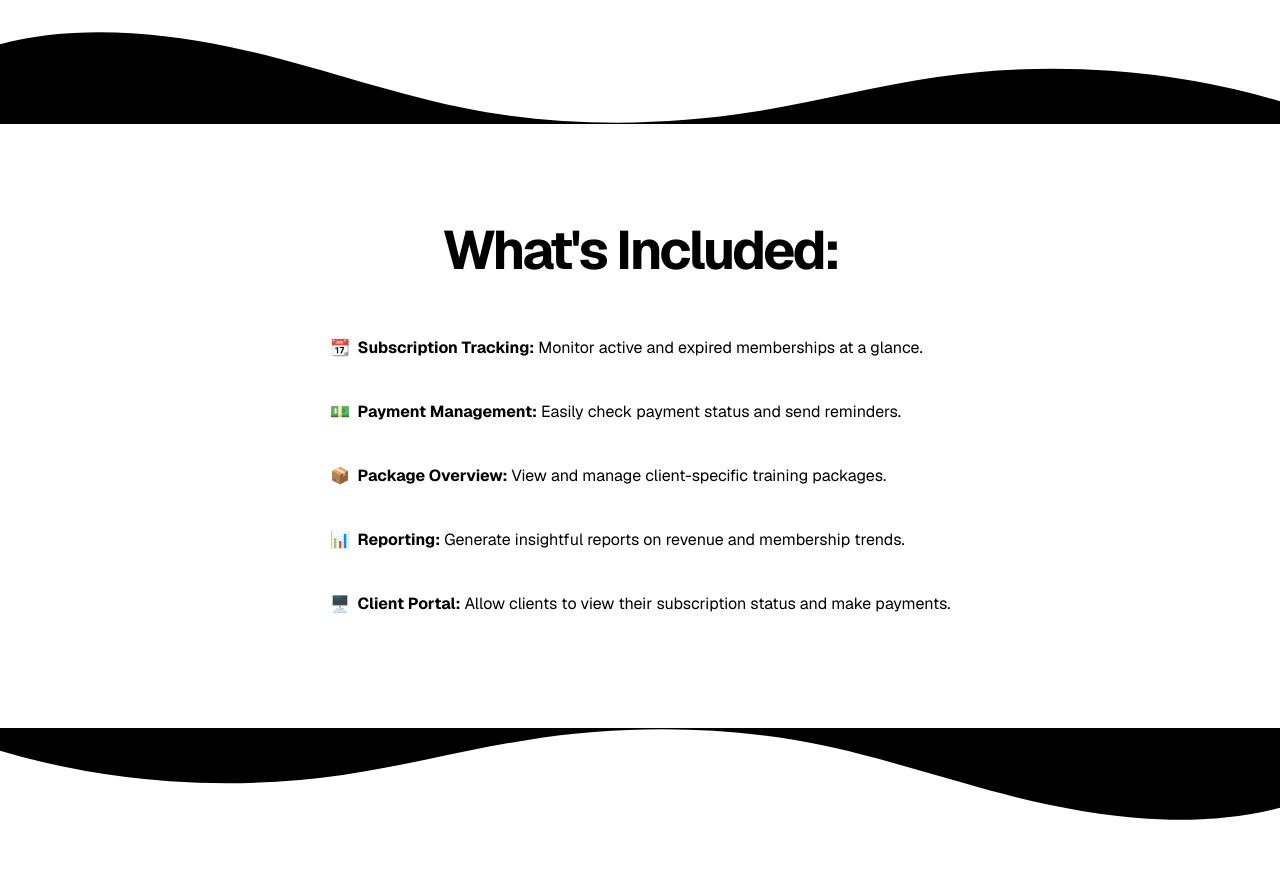
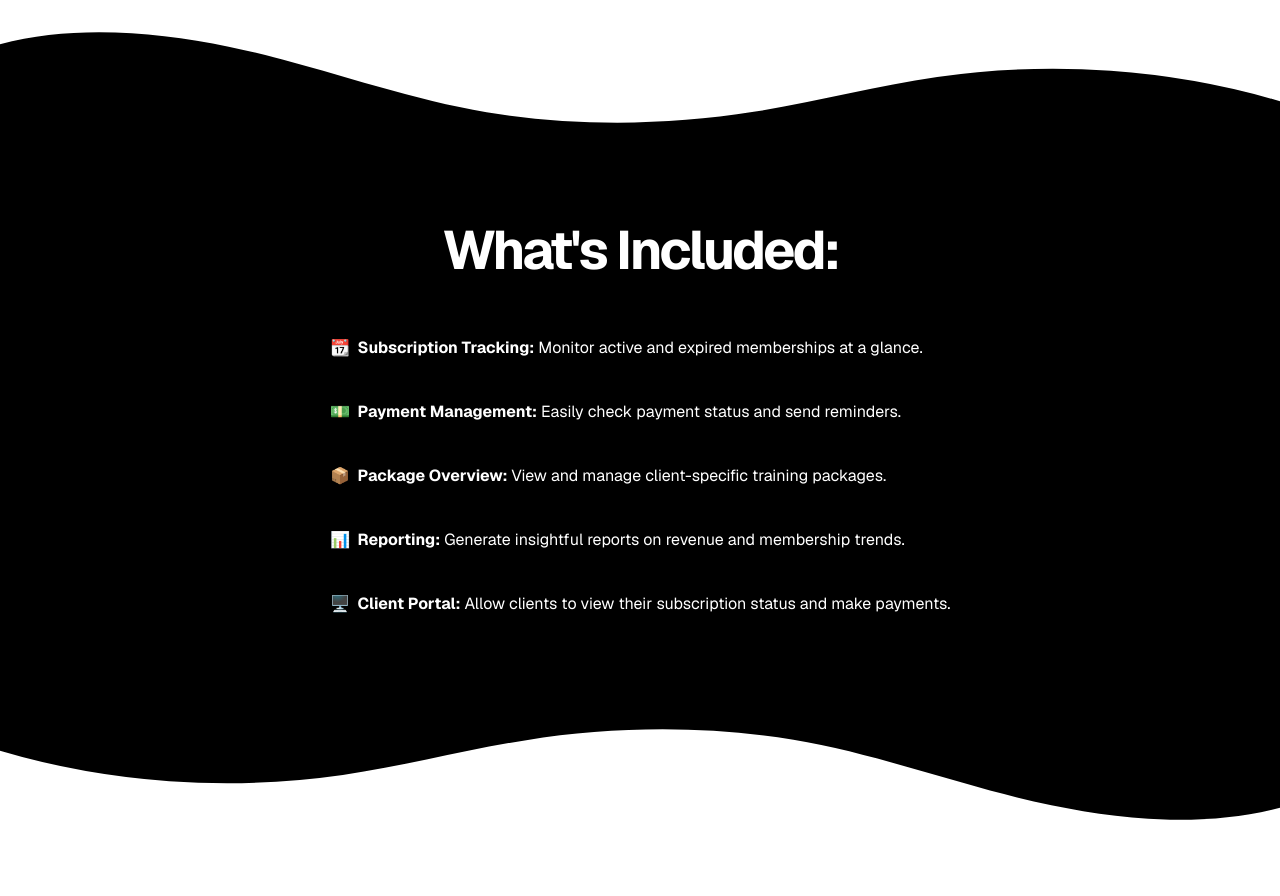
Before and after one commit to dylewskii/fitness-saas, a Next.js app: page / in a window 1280 px wide. Shown: the part 960-1856 px from the top of the page. Built offline with nearby package versions, Linux system fonts and the light colour scheme; no server answers.

Commit message:
refactor: move components to subfolders

```diff
--- a/src/app/features/page.tsx
+++ b/src/app/features/page.tsx
@@ -1,4 +1,4 @@
-import FeatureOverview from "~/components/feature-overview";
+import FeatureOverview from "~/components/features/feature-overview";
 
 export default function FeaturesPage({ className }: { className: string }) {
   return (
--- a/src/app/layout.tsx
+++ b/src/app/layout.tsx
@@ -3,7 +3,7 @@ import "~/styles/globals.css";
 import { GeistSans } from "geist/font/sans";
 import { type Metadata } from "next";
 import { ClerkProvider } from "@clerk/nextjs";
-import Footer from "~/components/footer";
+import Footer from "~/components/footer/footer";
 import TopNavWrapper from "~/components/topnav/top-nav-wrapper";
 
 export const metadata: Metadata = {
--- a/src/app/page.tsx
+++ b/src/app/page.tsx
@@ -1,22 +1,22 @@
-import CTAPanel from "~/components/cta-panel";
+import CTAPanel from "~/components/cta/cta-panel";
 import Hero from "../components/hero/hero";
-import FeatureOverview from "~/components/feature-overview";
-import ProcessBreakdown from "~/components/process-breakdown";
-import Testimonial from "~/components/testimonial";
+import FeatureOverview from "~/components/features/feature-overview";
+import ProcessBreakdown from "~/components/process/process-breakdown";
+import Testimonial from "~/components/testimonial/testimonial";
 import ExerciseSlider from "~/components/exercise-slider";
-import Pricing from "~/components/pricing";
-import Newsletter from "~/components/newsletter";
+import Pricing from "~/components/pricing/pricing";
+import Newsletter from "~/components/newsletter/newsletter";
 import ImageSplit from "~/components/image-split";
 import WaveWrapper from "~/components/wave-wrapper";
 
 export default async function Home() {
   return (
-    <main className="text-copy bg-background flex min-h-screen w-[100%] flex-col overflow-x-hidden rounded-t-3xl">
+    <main className="flex min-h-screen w-[100%] flex-col overflow-x-hidden rounded-t-3xl bg-background text-copy">
       <Hero />
       <ImageSplit />
       <CTAPanel />
       <WaveWrapper>
-        <FeatureOverview />
+        <FeatureOverview bgColor="black" />
       </WaveWrapper>
       <ProcessBreakdown />
       <ExerciseSlider />
--- a/src/app/pricing/page.tsx
+++ b/src/app/pricing/page.tsx
@@ -1,4 +1,4 @@
-import Pricing from "~/components/pricing";
+import Pricing from "~/components/pricing/pricing";
 
 export default function PricingPage() {
   return (
--- a/src/components/cta-panel.tsx
+++ b/src/components/cta/cta-panel.tsx
@@ -1,5 +1,4 @@
-import React from "react";
-import Button from "./ui/button";
+import Button from "~/components/ui/button";
 
 export default function CTAPanel() {
   return (
--- a/src/components/footer.tsx
+++ b/src/components/footer/footer.tsx
@@ -1,5 +1,4 @@
 import Link from "next/link";
-import React from "react";
 
 export default function Footer() {
   const currYear = new Date().getFullYear();
--- a/src/components/newsletter.tsx
+++ b/src/components/newsletter/newsletter.tsx
@@ -1,5 +1,5 @@
 import React from "react";
-import EmailInput from "./ui/email-input";
+import EmailInput from "../ui/email-input";
 
 export default function Newsletter() {
   return (
@@ -36,7 +36,7 @@ export default function Newsletter() {
         </p>
         <EmailInput />
 
-        <button className="bg-secondary rounded-3xl border-2 border-black px-8 py-3 text-lg font-bold transition hover:bg-[hsl(46,48%,45%)]/80">
+        <button className="rounded-3xl border-2 border-black bg-secondary px-8 py-3 text-lg font-bold transition hover:bg-[hsl(46,48%,45%)]/80">
           Subscribe
         </button>
       </div>
```
Also changed, not shown: src/components/features/feature-overview.tsx (renamed from src/components/feature-overview.tsx), src/components/pricing/pricing-card.tsx (renamed from src/components/pricing-card.tsx), src/components/pricing/pricing.tsx (renamed from src/components/pricing.tsx), src/components/process/process-breakdown.tsx (renamed from src/components/process-breakdown.tsx), src/components/testimonial/testimonial.tsx (renamed from src/components/testimonial.tsx).
